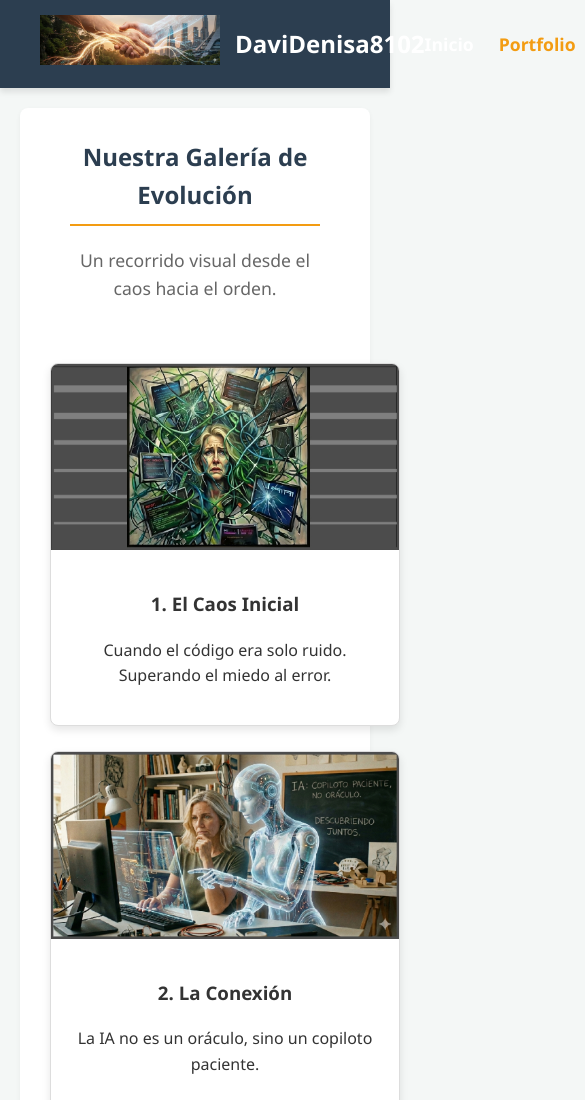
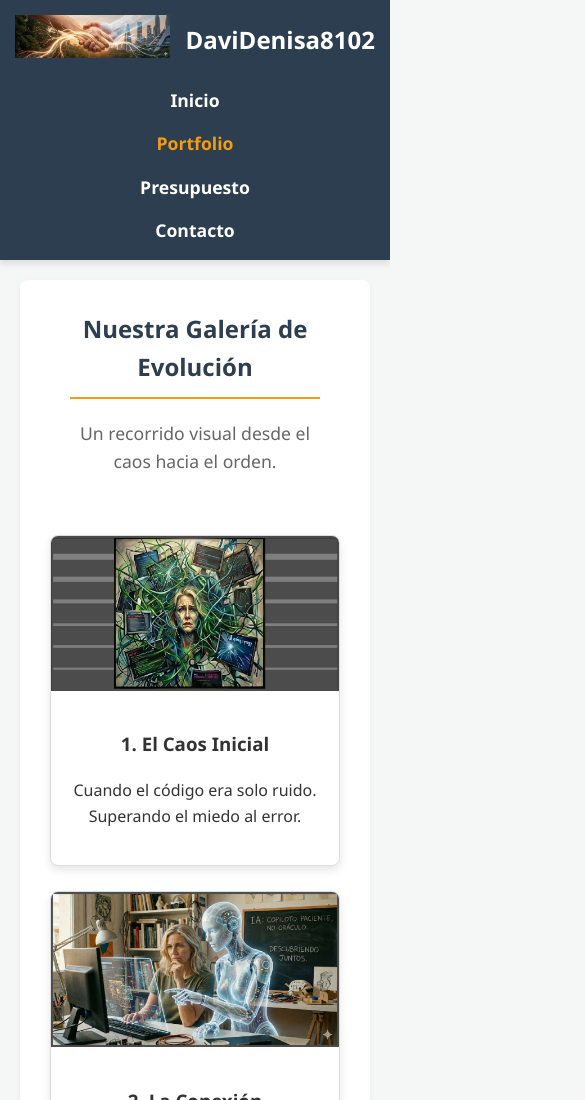
Before and after one commit to moonlight8102/DANIELAVALENTINA_DRAGAN_trabajoHTML, a plain HTML site: page views/portfolio.html in a window 390 px wide. Shown: the top 1100 px of the page, 585 px wide, since content can reach past the window. Drawn offline with Linux system fonts and the light colour scheme.

Commit message:
Add files via upload

```diff
--- a/css/estilos.css
+++ b/css/estilos.css
@@ -267,3 +267,35 @@ footer p {
     margin: 5px 0;
     font-size: 0.9rem;
 }
+
+/* =========================================
+   LA FÓRMULA MÁGICA: ADAPTACIÓN A MÓVILES
+   ========================================= */
+
+@media (max-width: 768px) {
+
+    /* 1. Arreglamos la cabecera */
+    header {
+        flex-direction: column; /* Cambia de fila a columna (logo arriba, menú abajo) */
+        padding: 15px; /* Reducimos los márgenes laterales para ganar espacio */
+        text-align: center;
+    }
+
+    /* 2. Arreglamos el menú de navegación */
+    nav .menu {
+        flex-direction: column; /* Ponemos los enlaces uno debajo de otro */
+        gap: 15px; /* Espacio entre los botones */
+        margin-top: 20px; /* Separamos el menú del logo */
+    }
+
+    /* 3. Aseguramos que la galería no se aplaste (por si acaso) */
+    .galeria {
+        grid-template-columns: 1fr; /* Obliga a que haya solo 1 foto por fila en el móvil */
+    }
+
+    /* 4. Ajustamos el contenedor del logo por si es muy grande */
+    .logo img {
+        max-width: 100%;
+        height: auto;
+    }
+}
```
